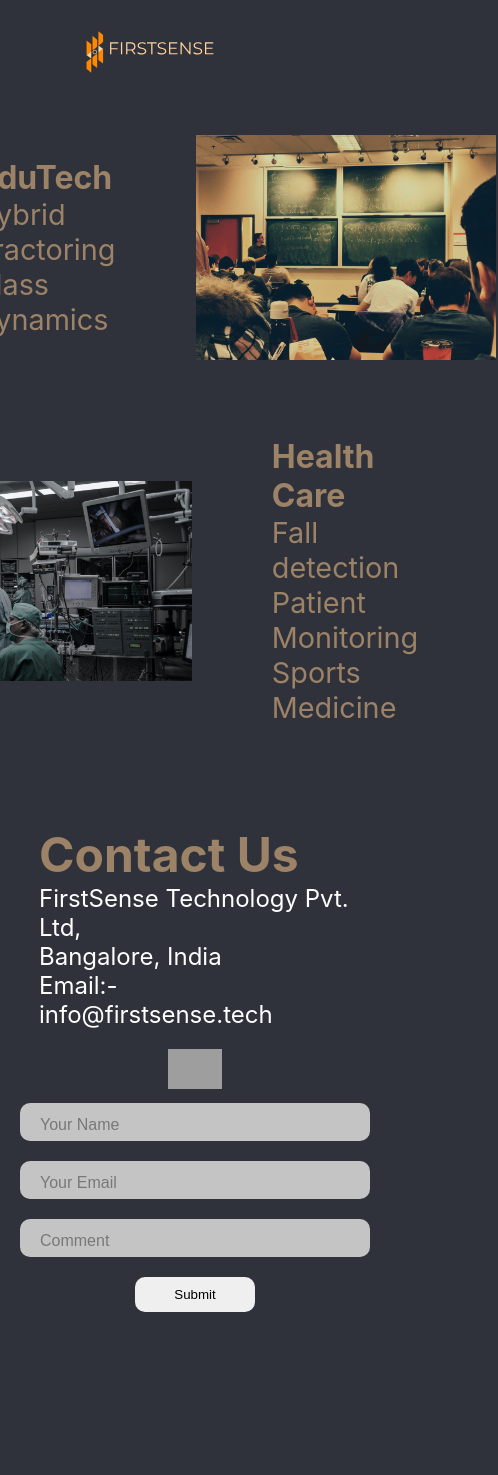
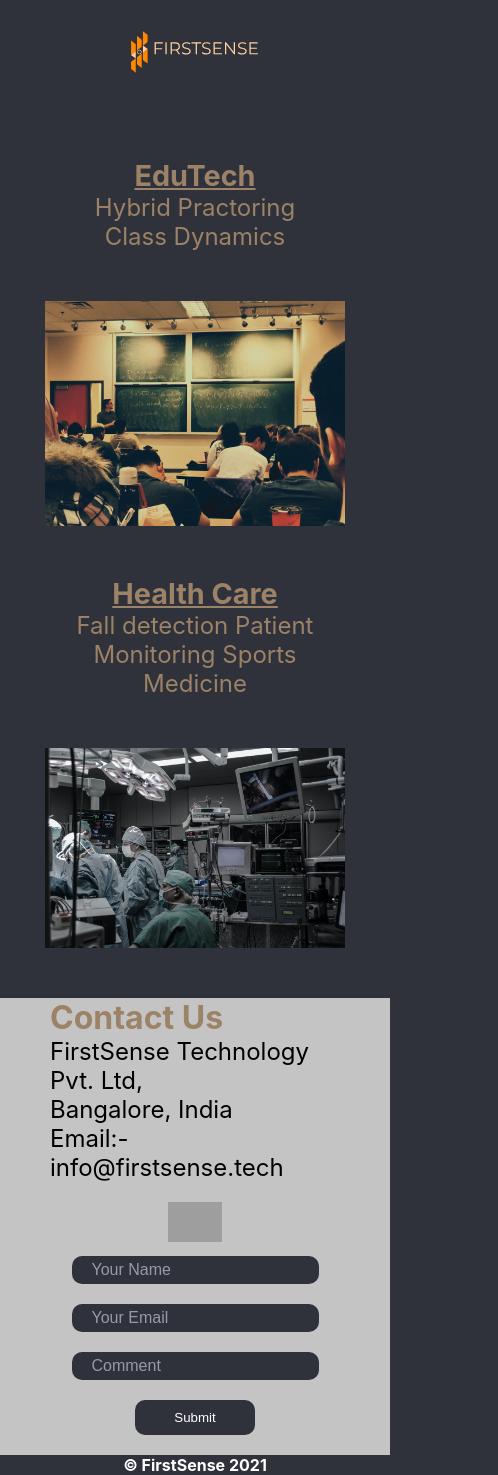
Before and after one commit to firstsensetech/firstsensetech.github.io, a React (Create React App) app: page /learn-more in a window 390 px wide. Shown: the whole page, 498 px wide, since content can reach past the window. Before the commit the page ends 1362 px from the top, so only its background shows below. Built offline with nearby package versions, Linux system fonts and the light colour scheme; grey boxes are pictures that could not be loaded.

Commit message:
Improved Website UI

```diff
--- a/src/components/Home/HomeSolution.js
+++ b/src/components/Home/HomeSolution.js
@@ -24,9 +24,9 @@ function HomeSolution() {
                     <img src={classroom} />
                 </div>
             </div>
-            <div>
+            {/* <div>
                 <span>Learn More → </span>
-            </div>
+            </div> */}
         </div>
     )
 }
--- a/src/components/LearnMore.js
+++ b/src/components/LearnMore.js
@@ -4,6 +4,7 @@ import school from '../Images/schoolUniversity.jpg'
 import transport from '../Images/transport.jpg'
 import healthcare from '../Images/healthcare.jpg'
 import HomeContactUs from './HomeContactUs'
+import HomeCopyright from '../components/Home/HomeCopyright'
 
 function LearnMore() {
     return (
@@ -11,7 +12,7 @@ function LearnMore() {
             <NavBar />
             <div className="learnMore__datils">
                 {/* <h1>Our Focus</h1> */}
-                <div className="learnMore__details__block">
+                <div className="learnMore__details__block" id="first">
                     <div id="content">
                         <h3>EduTech</h3>
                         <p>Hybrid Practoring Class Dynamics</p>
@@ -20,7 +21,7 @@ function LearnMore() {
                         <img src={school} />
                     </div>
                 </div>
-                <div className="learnMore__details__block">
+                <div className="learnMore__details__block" id="second">
                     <div id="image">
                         <img src={healthcare} />
                     </div>
@@ -40,6 +41,7 @@ function LearnMore() {
                 </div> */}
             </div>
             <HomeContactUs />
+            <HomeCopyright />
         </div>
     )
 }
--- a/src/components/NavBar.js
+++ b/src/components/NavBar.js
@@ -11,8 +11,8 @@ function NavBar() {
                 </Link>
             </div>
             <div className="navbar__right">
-                <span>About Us</span>
-                <span>Team</span>
+                {/* <span>About Us</span>
+                <span>Team</span> */}
                 <a href="#contact_us"><span>Contact Us</span></a>
             </div>
         </div>
--- a/src/styles/_home.scss
+++ b/src/styles/_home.scss
@@ -3,6 +3,7 @@
     justify-content: space-around;
     height: 600px;
     align-items: center;
+    padding-bottom:20px;
 }
 .home__banner-left{
     display: flex;
@@ -10,7 +11,7 @@
     flex-direction: column;
     color: $banner-text-color;
     align-items: center;
-    font-size: 3rem;
+    font-size: 2rem;
     span{
         text-align: center;
     }
@@ -20,7 +21,7 @@
         color: $nav-text-color;
         background-color: $secondary-color;
         justify-content: center;
-        font-size: 2rem;
+        font-size: 1rem;
         padding: 0px 20px;
         span{
             align-items: center;
@@ -33,6 +34,9 @@
     display: flex;
     flex:0.4;
     justify-content: center;
+    img{
+        width: 100%;
+    }
 }
 @media #{$media-mobile} {
     .home__banner{
@@ -50,7 +54,7 @@
         justify-content: center;
         align-items: center;
         span{
-            font-size: 1rem;
+            font-size: 1.8rem;
         }
     }
 }
@@ -108,19 +112,27 @@
     display: flex;
     flex-direction: column;
     flex: 0.5;
-    font-size: 1.5rem;
+    // font-size: 1.5rem;
     padding: 50px;
     justify-content: center;
     // padding: 0 10%;
     h2{
         text-align: center;
+        font-size: 2rem;
     }
     p{
         text-align: center;
+        font-size: 1.3rem;
     }
 }
 
 @media #{$media-mobile} {
+    .homeSolution{
+        h1{
+            font-size: 2rem;
+            margin: 2rem 0;
+        }
+    }
     .homeSolution__block{
         flex-direction: column;
         .homeSolution__solution__image {
@@ -194,6 +206,12 @@
 }
 
 @media #{$media-mobile} {
+    .homeneed{
+        h1{
+            font-size: 2rem;
+            margin: 2rem 0;
+        }
+    }
     .homeneed__block{
         flex-direction: column;
     }
@@ -202,6 +220,9 @@
     }
     .homeneed__content{
         padding: 30px 0px;
+        p{
+            font-size: 1.2rem;
+        }
     }
     #need_second{
         flex-direction: column-reverse;
@@ -260,6 +281,25 @@
         font-family: $horizontalFont;
         padding: 5px;
         text-align: center;
+    }
+}
+@media #{$media-mobile} {
+    .homehorizontal{
+        h1{
+            font-size: 2rem;
+            margin: 2rem 0;
+        }
+    }
+    .homehorizontal__content{
+        width: 100vw;
+    }
+    .homeSolution__solution__text{
+        h2{
+            font-size: 1.6rem;
+        }
+        p{
+            font-size: 1.3rem;
+        }
     }
 }
 
@@ -345,4 +385,17 @@
     .homecontactus__left{
         padding: 0 10%;
     }
+    .homecontactus__right{
+        input{
+            font-size: 1rem;
+        }
+    }
 }
+@media #{$media-tablet} {
+    .homecontactus__left{
+        padding: 0 50px;
+        h2{
+            font-size: 2rem;
+        }
+    }
+}
--- a/src/styles/_learnMore.scss
+++ b/src/styles/_learnMore.scss
@@ -1,5 +1,25 @@
 .learnMore{
     .homecontactus{
+        background-color: $secondary-color;
+        padding-bottom: 20px;
+        margin-bottom: 0px;
+        .homecontactus__left__content{
+            p{
+                color: #000;
+            }
+        }
+        .homecontactus__right{
+            input{
+                background-color: $primary-color;
+                &::placeholder{
+                    color: #959ba9;
+                }
+            }
+            button{
+                background-color: $primary-color;
+                color: #fff;
+            }
+        }
     }
 }
 .learnMore__datils{
@@ -8,6 +28,7 @@
     justify-content: center;
     align-items: center;
     color: $heading-color;
+    margin: 0 10%;
     h1{
         text-decoration: underline;
     }
@@ -22,12 +43,14 @@
         flex-direction: column;
         flex:0.4;
         align-items: center;
-        padding: 50px 80px;
+        text-align: center;
+        padding: 50px 30px;
         h3{
-            font-size: 2rem;
+            font-size: 1.8rem;
+            text-decoration: underline;
         }
         p{
-            font-size: 1.8rem;
+            font-size: 1.5rem;
         }
     }
     #image{
@@ -40,3 +63,15 @@
         }
     }
 }
+
+@media #{$media-mobile} {
+    .learnMore__datils{
+        #second{
+            flex-direction: column-reverse !important;
+        }
+    }
+    .learnMore__details__block{
+        flex-direction: column;
+
+}
+}
--- a/src/styles/_navbar.scss
+++ b/src/styles/_navbar.scss
@@ -17,7 +17,7 @@
     display: flex;
     flex:0.5;
     justify-content: space-around;
-    font-size: 1.5em;
+    font-size: 1.3em;
     align-items: center;
     text-transform: uppercase;
     a{
@@ -31,9 +31,10 @@
 @media #{$media-mobile} {
     .navbar{
         width: 100vw;
-
+        justify-content: center;
         .navbar__left img {
         transform: scale(1.4);
+        width: auto;
         }
 }
     .navbar__right{
--- a/src/styles/style.css
+++ b/src/styles/style.css
@@ -44,7 +44,7 @@ body {
           flex: 0.5;
   -ms-flex-pack: distribute;
       justify-content: space-around;
-  font-size: 1.5em;
+  font-size: 1.3em;
   -webkit-box-align: center;
       -ms-flex-align: center;
           align-items: center;
@@ -62,10 +62,14 @@ body {
 @media only screen and (max-width: 600px) {
   .navbar {
     width: 100vw;
+    -webkit-box-pack: center;
+        -ms-flex-pack: center;
+            justify-content: center;
   }
   .navbar .navbar__left img {
     -webkit-transform: scale(1.4);
             transform: scale(1.4);
+    width: auto;
   }
   .navbar__right {
     display: none;
@@ -82,6 +86,7 @@ body {
   -webkit-box-align: center;
       -ms-flex-align: center;
           align-items: center;
+  padding-bottom: 20px;
 }
 
 .home__banner-left {
@@ -99,7 +104,7 @@ body {
   -webkit-box-align: center;
       -ms-flex-align: center;
           align-items: center;
-  font-size: 3rem;
+  font-size: 2rem;
 }
 
 .home__banner-left span {
@@ -114,7 +119,7 @@ body {
   -webkit-box-pack: center;
       -ms-flex-pack: center;
           justify-content: center;
-  font-size: 2rem;
+  font-size: 1rem;
   padding: 0px 20px;
 }
 
@@ -138,6 +143,10 @@ body {
   -webkit-box-pack: center;
       -ms-flex-pack: center;
           justify-content: center;
+}
+
+.home__banner-right img {
+  width: 100%;
 }
 
 @media only screen and (max-width: 600px) {
@@ -164,7 +173,7 @@ body {
             align-items: center;
   }
   .home__banner-left span {
-    font-size: 1rem;
+    font-size: 1.8rem;
   }
 }
 
@@ -248,7 +257,6 @@ body {
   -webkit-box-flex: 0.5;
       -ms-flex: 0.5;
           flex: 0.5;
-  font-size: 1.5rem;
   padding: 50px;
   -webkit-box-pack: center;
       -ms-flex-pack: center;
@@ -257,13 +265,19 @@ body {
 
 .homeSolution__solution__text h2 {
   text-align: center;
+  font-size: 2rem;
 }
 
 .homeSolution__solution__text p {
   text-align: center;
+  font-size: 1.3rem;
 }
 
 @media only screen and (max-width: 600px) {
+  .homeSolution h1 {
+    font-size: 2rem;
+    margin: 2rem 0;
+  }
   .homeSolution__block {
     -webkit-box-orient: vertical;
     -webkit-box-direction: normal;
@@ -375,6 +389,10 @@ body {
 }
 
 @media only screen and (max-width: 600px) {
+  .homeneed h1 {
+    font-size: 2rem;
+    margin: 2rem 0;
+  }
   .homeneed__block {
     -webkit-box-orient: vertical;
     -webkit-box-direction: normal;
@@ -386,6 +404,9 @@ body {
   }
   .homeneed__content {
     padding: 30px 0px;
+  }
+  .homeneed__content p {
+    font-size: 1.2rem;
   }
   #need_second {
     -webkit-box-orient: vertical;
@@ -470,6 +491,22 @@ body {
   font-family: "Montserrat", serif;
   padding: 5px;
   text-align: center;
+}
+
+@media only screen and (max-width: 600px) {
+  .homehorizontal h1 {
+    font-size: 2rem;
+    margin: 2rem 0;
+  }
+  .homehorizontal__content {
+    width: 100vw;
+  }
+  .homeSolution__solution__text h2 {
+    font-size: 1.6rem;
+  }
+  .homeSolution__solution__text p {
+    font-size: 1.3rem;
+  }
 }
 
 .homecontactus {
@@ -625,6 +662,53 @@ body {
   .homecontactus__left {
     padding: 0 10%;
   }
+  .homecontactus__right input {
+    font-size: 1rem;
+  }
+}
+
+@media only screen and (max-width: 768px) {
+  .homecontactus__left {
+    padding: 0 50px;
+  }
+  .homecontactus__left h2 {
+    font-size: 2rem;
+  }
+}
+
+.learnMore .homecontactus {
+  background-color: #C4C4C4;
+  padding-bottom: 20px;
+  margin-bottom: 0px;
+}
+
+.learnMore .homecontactus .homecontactus__left__content p {
+  color: #000;
+}
+
+.learnMore .homecontactus .homecontactus__right input {
+  background-color: #2F323A;
+}
+
+.learnMore .homecontactus .homecontactus__right input::-webkit-input-placeholder {
+  color: #959ba9;
+}
+
+.learnMore .homecontactus .homecontactus__right input:-ms-input-placeholder {
+  color: #959ba9;
+}
+
+.learnMore .homecontactus .homecontactus__right input::-ms-input-placeholder {
+  color: #959ba9;
+}
+
+.learnMore .homecontactus .homecontactus__right input::placeholder {
+  color: #959ba9;
+}
+
+.learnMore .homecontactus .homecontactus__right button {
+  background-color: #2F323A;
+  color: #fff;
 }
 
 .learnMore__datils {
@@ -642,6 +726,7 @@ body {
       -ms-flex-align: center;
           align-items: center;
   color: #9C8266;
+  margin: 0 10%;
 }
 
 .learnMore__datils h1 {
@@ -675,15 +760,17 @@ body {
   -webkit-box-align: center;
       -ms-flex-align: center;
           align-items: center;
-  padding: 50px 80px;
+  text-align: center;
+  padding: 50px 30px;
 }
 
 .learnMore__details__block #content h3 {
-  font-size: 2rem;
+  font-size: 1.8rem;
+  text-decoration: underline;
 }
 
 .learnMore__details__block #content p {
-  font-size: 1.8rem;
+  font-size: 1.5rem;
 }
 
 .learnMore__details__block #image {
@@ -703,4 +790,19 @@ body {
      object-fit: contain;
   width: 300px;
 }
+
+@media only screen and (max-width: 600px) {
+  .learnMore__datils #second {
+    -webkit-box-orient: vertical !important;
+    -webkit-box-direction: reverse !important;
+        -ms-flex-direction: column-reverse !important;
+            flex-direction: column-reverse !important;
+  }
+  .learnMore__details__block {
+    -webkit-box-orient: vertical;
+    -webkit-box-direction: normal;
+        -ms-flex-direction: column;
+            flex-direction: column;
+  }
+}
 /*# sourceMappingURL=style.css.map */
```
Also changed, not shown: 1 other file (tests, documents, lock files or other folders).
